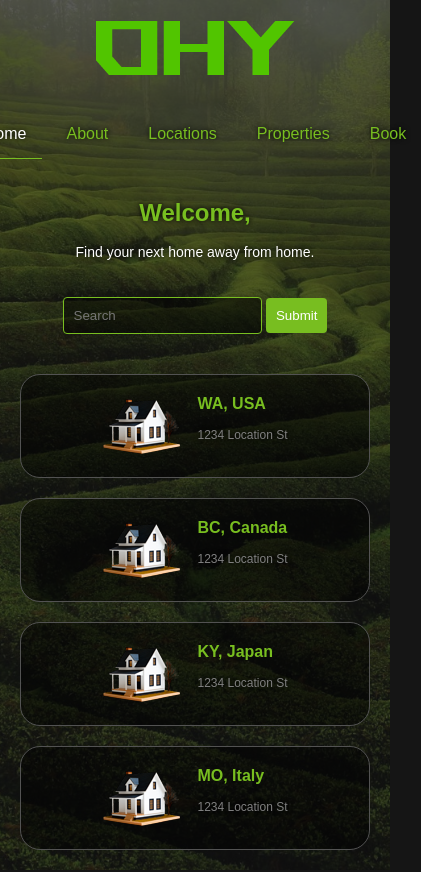
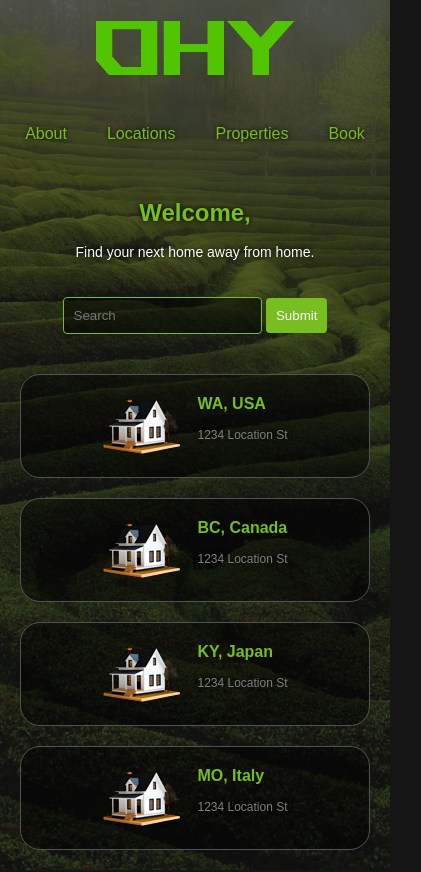
Before and after one commit to seansthrlnd/ohyvacation, a plain HTML site: page index.html in a window 390 px wide. Shown: the top 872 px of the page, 421 px wide, since content can reach past the window. Drawn offline with Linux system fonts and the light colour scheme.

Commit message:
Add files via upload

```diff
--- a/index.html
+++ b/index.html
@@ -21,7 +21,7 @@
                 </div>
 
                 <nav>
-                    <a href="#" class="active"><span>Home</span></a>
+                    <a id="homelink" href="#" class="active"><span>Home</span></a>
                     <a href="#"><span>About</span></a>
                     <a href="#"><span>Locations</span></a>
                     <a href="#"><span>Properties</span></a>
--- a/styles.css
+++ b/styles.css
@@ -327,6 +327,7 @@
                         nav{
                         text-align:center;
                         }
+                            #homelink{display:none;}
 
                         .mininav{
                         text-align:center;
```
